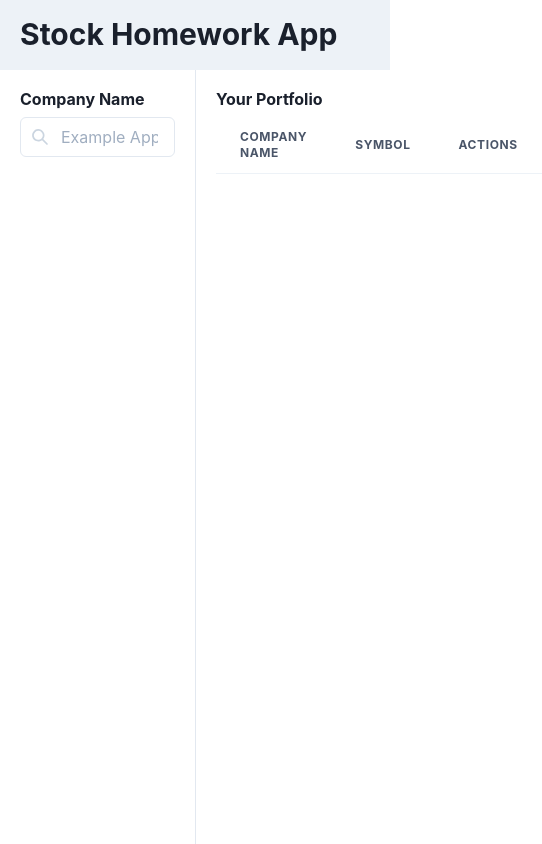
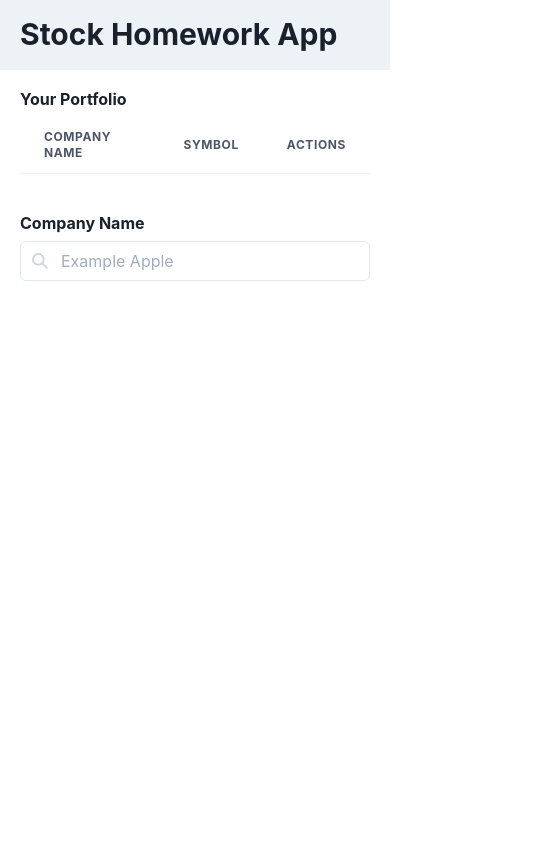
Before and after one commit to alexsharabayko/stocks-simple, a React app: page / in a window 390 px wide. Shown: the whole page, 542 px wide, since content can reach past the window. Built offline with nearby package versions, Linux system fonts and the light colour scheme.

Commit message:
feat: [ui-11] add a bit responsive behavior

```diff
--- a/src/pages/home/Home.tsx
+++ b/src/pages/home/Home.tsx
@@ -1,7 +1,7 @@
 import React, { ReactElement } from 'react';
 import { Explorer } from '../../screens/explorer/Explorer';
 import { Portfolio } from '../../screens/portfolio/Portfolio';
-import { Grid, GridItem } from '@chakra-ui/react';
+import { Grid, GridItem, Flex, Box } from '@chakra-ui/react';
 
 export interface IHomeProps {
 }
@@ -11,18 +11,17 @@ export interface IHomeProps {
 */
 export const Home = ({}: IHomeProps): ReactElement => {
   return (
-    <Grid
-      h="100%"
-      templateRows="auto"
-      templateColumns="50% 50%"
+    <Flex
+      h={{ 'base': 'auto', md: '100%' }}
+      direction={{ base: 'column-reverse', md: 'row' }}
     >
-      <GridItem>
+      <Box flex="1">
         <Explorer />
-      </GridItem>
+      </Box>
 
-      <GridItem borderColor="gray.200" borderLeftWidth="1px">
+      <Box flex="1" borderColor="gray.200" borderLeftWidth={{ base: 0, md: 1 }}>
         <Portfolio />
-      </GridItem>
-    </Grid>
+      </Box>
+    </Flex>
   );
 };
--- a/src/screens/portfolio/components/PortfolioItem.tsx
+++ b/src/screens/portfolio/components/PortfolioItem.tsx
@@ -1,6 +1,6 @@
-import React, { ReactElement } from 'react';
-import { Td, Tr, Button, IconButton } from '@chakra-ui/react';
-import { ArrowForwardIcon, CloseIcon } from '@chakra-ui/icons';
+import React, { ReactElement, MouseEvent } from 'react';
+import { Td, Tr, IconButton } from '@chakra-ui/react';
+import { CloseIcon } from '@chakra-ui/icons';
 import { IStockItem } from '../../../domains/stocks-domain';
 
 export interface IPortfolioItemProps {
@@ -13,25 +13,25 @@ export interface IPortfolioItemProps {
  * PortfolioItem Component Description
  */
 export const PortfolioItem = ({ item, onRemove, onView }: IPortfolioItemProps): ReactElement => {
+  const handleRemove = (event: MouseEvent<HTMLButtonElement>): void => {
+    event.stopPropagation();
+    onRemove();
+  };
+
   return (
-    <Tr>
+    <Tr cursor="pointer" onClick={onView}>
       <Td>{item.name}</Td>
       <Td>{item.symbol}</Td>
       <Td>
         <IconButton
           icon={<CloseIcon />}
-          aria-label="Delete"
+          aria-label="Remove"
           colorScheme="red"
           variant="outline"
           size="sm"
           mr={2}
-          onClick={onRemove}
-        >
-          Remove
-        </IconButton>
-        <Button rightIcon={<ArrowForwardIcon />} colorScheme="teal" variant="solid" size="sm" onClick={onView}>
-          View
-        </Button>
+          onClick={handleRemove}
+        />
       </Td>
     </Tr>
   );
```
